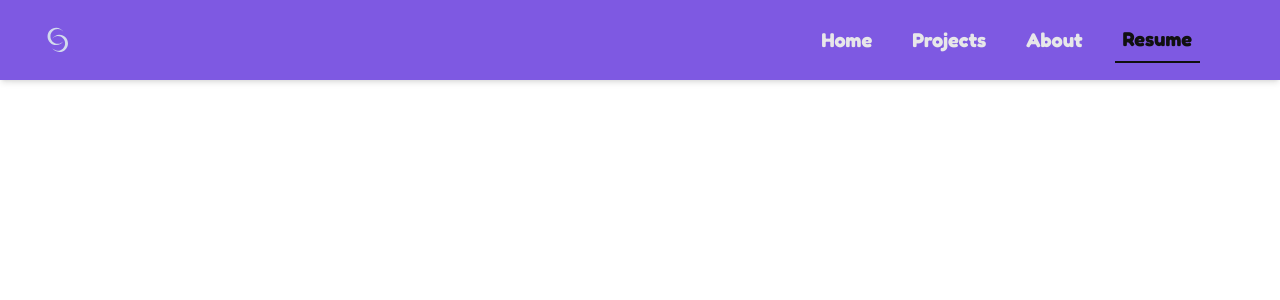
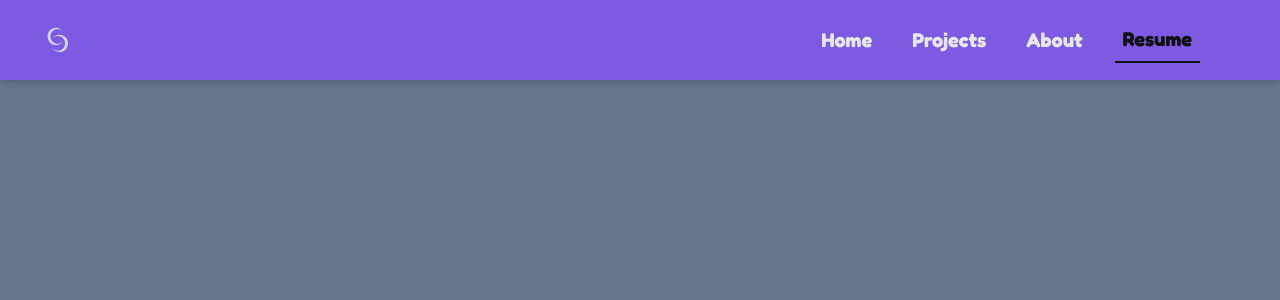
Before and after one commit to Gil0404/portfolio, a Next.js app: page /resume in a window 1280 px wide. Shown: the top 300 px of the page. Built offline with nearby package versions, Linux system fonts and the light colour scheme.

Commit message:
added title to the iframe

```diff
--- a/src/app/resume/page.tsx
+++ b/src/app/resume/page.tsx
@@ -9,8 +9,8 @@ export default function Resume() {
         <div className="md:pt-20 pt-16 sm:pt-0 snap-always max-w-normal mx-auto h-screen snap-start bg-slate-500 text-high text-7xl">
           <iframe
             src="/GilbertGarcia.pdf"
-            className=" w-full h-screen bg-red-500 text-orange-700 "
-            style={{ background: "#ffffff" }}
+            className=" w-full h-screen "
+            title="RESUME"
           ></iframe>
         </div>
       </section>
--- a/src/components/reusable/navbar.tsx
+++ b/src/components/reusable/navbar.tsx
@@ -5,15 +5,15 @@ import { usePathname } from "next/navigation";
 import { useState } from "react";
 import Icons from "@/app/img/gg.svg";
 const navitem = [
-  { name: "home", path: "#home" },
-  { name: "projects", path: "#projects" },
-  { name: "about", path: "#about" },
+  { name: "home", path: "/#home" },
+  { name: "projects", path: "/#projects" },
+  { name: "about", path: "/#about" },
   { name: "resume", path: "/resume" },
 ];
 
 export default function Navbar() {
   const currentpath = usePathname();
-  // const route = useRouter();
+
   const [navState, setnavState] = useState(false);
   function navClose() {
     setnavState(false);
```
